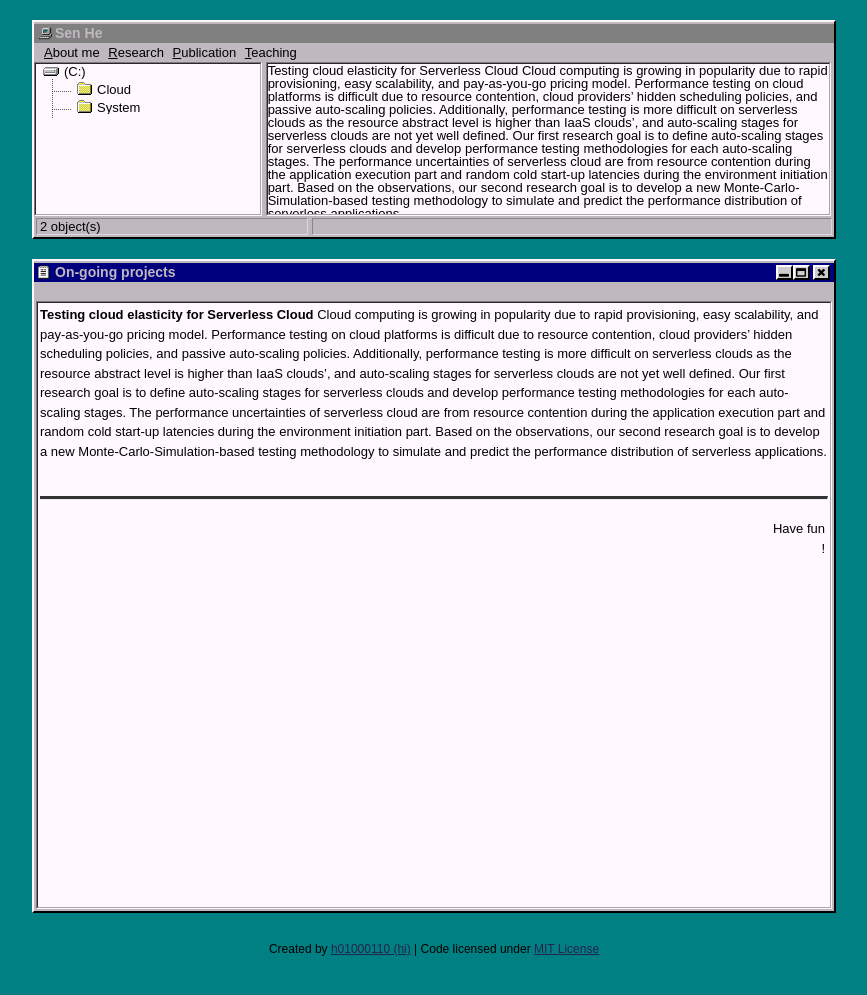
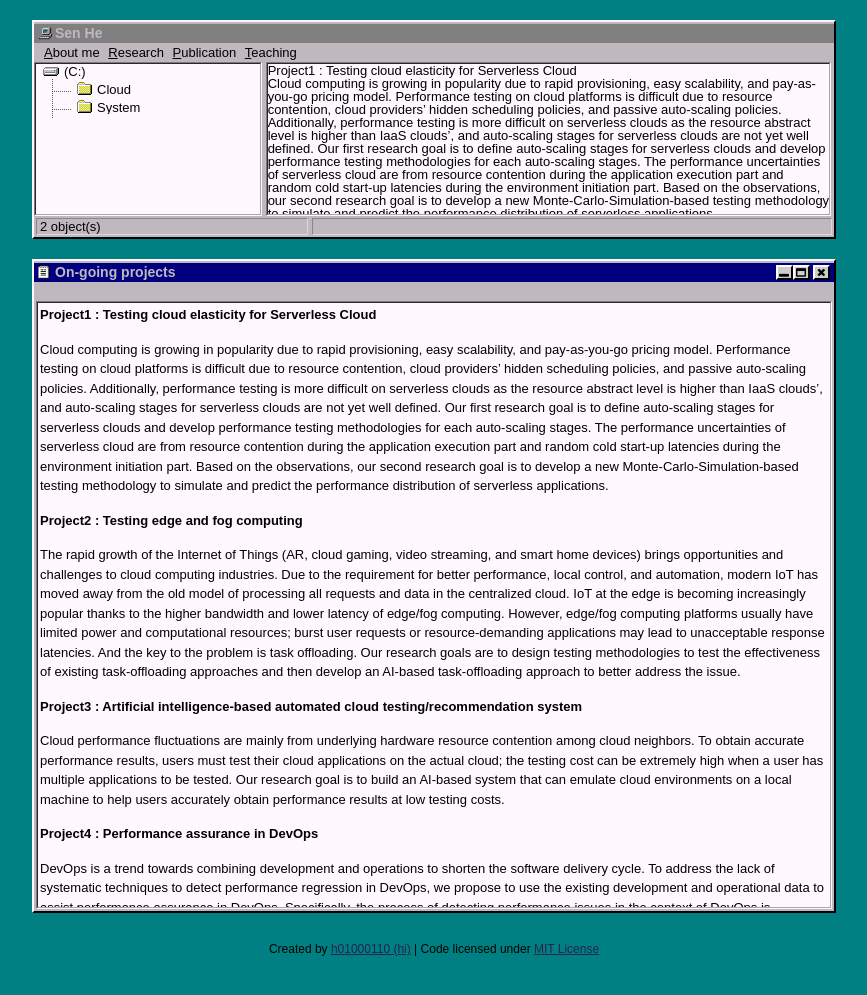
Before and after one commit to sen-he/sen-he.github.io, a Jekyll site: the page built from research/index.md, in a window 1280 px wide. Shown: the top 995 px of the page, without its empty margins (206-1073 px from the left). Built offline with Jekyll 4.4.1, drawn with Linux system fonts in a browser that asks for light colours; some of the changed text lies outside the part shown.

Commit message:
Update index.md

```diff
--- a/research/index.md
+++ b/research/index.md
@@ -3,5 +3,27 @@ layout: me
 title: On-going projects
 ---
 
-**Testing cloud elasticity for Serverless Cloud**
+**Project1 : Testing cloud elasticity for Serverless Cloud**
+
 Cloud computing is growing in popularity due to rapid provisioning, easy scalability, and pay-as-you-go pricing model. Performance testing on cloud platforms is difficult due to resource contention, cloud providers’ hidden scheduling policies, and passive auto-scaling policies. Additionally, performance testing is more difficult on serverless clouds as the resource abstract level is higher than IaaS clouds’, and auto-scaling stages for serverless clouds are not yet well defined. Our first research goal is to define auto-scaling stages for serverless clouds and develop performance testing methodologies for each auto-scaling stages. The performance uncertainties of serverless cloud are from resource contention during the application execution part and random cold start-up latencies during the environment initiation part. Based on the observations, our second research goal is to develop a new Monte-Carlo-Simulation-based testing methodology to simulate and predict the performance distribution of serverless applications.
+
+
+
+
+**Project2 : Testing edge and fog computing**
+
+The rapid growth of the Internet of Things (AR, cloud gaming, video streaming, and smart home devices) brings opportunities and challenges to cloud computing industries. Due to the requirement for better performance, local control, and automation, modern IoT has moved away from the old model of processing all requests and data in the centralized cloud. IoT at the edge is becoming increasingly popular thanks to the higher bandwidth and lower latency of edge/fog computing. However, edge/fog computing platforms usually have limited power and computational resources; burst user requests or resource-demanding applications may lead to unacceptable response latencies. And the key to the problem is task offloading. Our research goals are to design testing methodologies to test the effectiveness of existing task-offloading approaches and then develop an AI-based task-offloading approach to better address the issue.
+
+
+
+
+**Project3 : Artificial intelligence-based automated cloud testing/recommendation system**
+
+Cloud performance fluctuations are mainly from underlying hardware resource contention among cloud neighbors. To obtain accurate performance results, users must test their cloud applications on the actual cloud; the testing cost can be extremely high when a user has multiple applications to be tested. Our research goal is to build an AI-based system that can emulate cloud environments on a local machine to help users accurately obtain performance results at low testing costs.
+
+
+
+
+**Project4 : Performance assurance in DevOps**
+
+DevOps is a trend towards combining development and operations to shorten the software delivery cycle. To address the lack of systematic techniques to detect performance regression in DevOps, we propose to use the existing development and operational data to assist performance assurance in DevOps. Specifically, the process of detecting performance issues in the context of DevOps is challenging because performance issue detection is usually conducted after the system is built and deployed in the field. Large amounts of resources are required to detect, locate, understand, and fix performance regressions at such a late stage in the software release cycle. State-of-the-art approaches can identify performance issues introduced by code changes. However, they do not consider the impact of performance issues on end-users. Our research goals are to conduct empirical studies on the impact of performance issues on end-users and develop automatic techniques to assist in forecasting performance impacts based on end-user behaviors.
```
